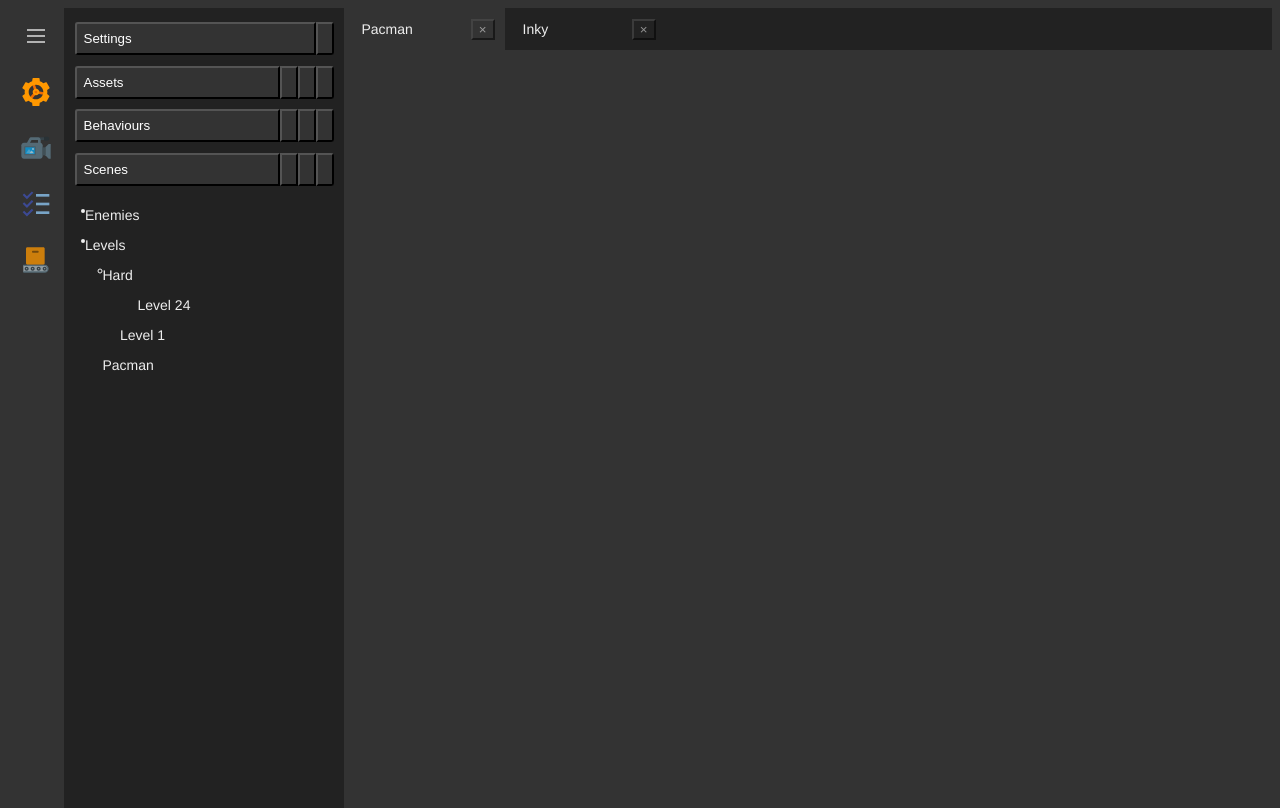
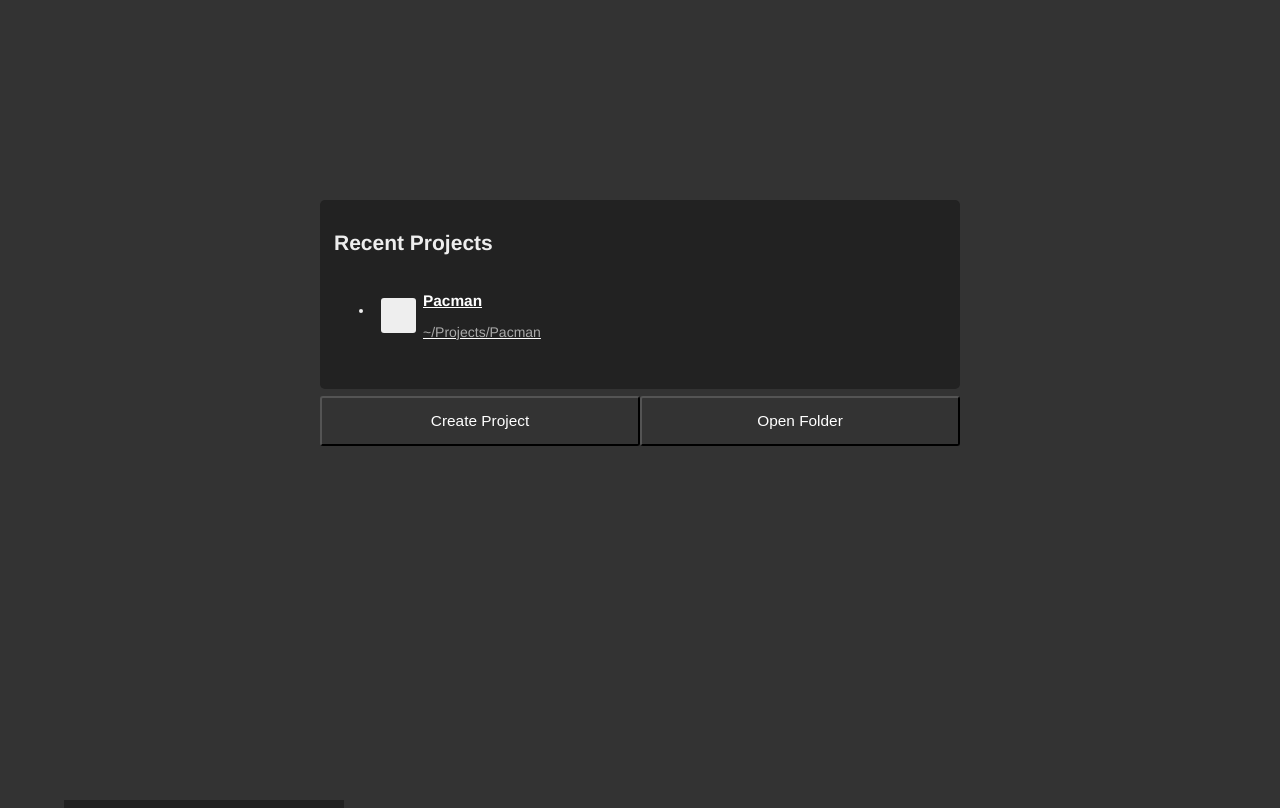
Before and after one commit to binary-koan/lumenite, a Vue app in the folder app/: page / in a window 1280 px wide. Built offline with nearby package versions, Linux system fonts and the light colour scheme; the HTML template or start-up script is replaced by a standard one; what vue-electron would draw is missing.

Commit message:
Add landing page

```diff
--- a/app/src/App.vue
+++ b/app/src/App.vue
@@ -26,10 +26,12 @@
     <sidebar></sidebar>
     <bench-build></bench-build>
     <tabs></tabs>
+    <landing-page></landing-page>
   </main>
 </template>
 
 <script>
+  import LandingPage from './components/landing-page/LandingPage'
   import Sidebar from './components/sidebar/Sidebar'
   import BenchBuild from './components/bench-build/BenchBuild'
   import Tabs from './components/tabs/Tabs'
@@ -37,6 +39,7 @@
 
   export default {
     components: {
+      LandingPage,
       Sidebar,
       BenchBuild,
       Tabs
--- /dev/null
+++ b/app/src/components/landing-page/LandingPage.vue
@@ -0,0 +1,130 @@
+<style scoped>
+  .overlay {
+    display: flex;
+    position: fixed;
+    top: 0;
+    left: 0;
+    bottom: 0;
+    right: 0;
+
+    background-color: #333;
+  }
+
+  .landing-page {
+    flex: 1;
+    display: flex;
+    flex-direction: column;
+    padding: 1rem;
+  }
+
+  @media screen and (min-width: 700px) {
+    .overlay {
+      align-items: center;
+      justify-content: center;
+    }
+
+    .landing-page {
+      flex: 0 0 50vw;
+      height: 50vh;
+    }
+  }
+
+  .recent {
+    padding: 1rem;
+    border-radius: 5px;
+    background: #222;
+  }
+
+  .recent-title {
+    margin-bottom: 1rem;
+    font-size: 1.5rem;
+    font-weight: 600;
+  }
+
+  .recent-list a {
+    display: flex;
+    align-items: center;
+    padding: 0.5rem;
+    border-radius: 3px;
+    color: white;
+    transition: background-color 0.2s;
+  }
+
+  .recent-list a:hover {
+    background-color: #333;
+  }
+
+  .recent-list .project-icon {
+    display: flex;
+    align-items: center;
+    justify-content: center;
+    width: 2.5rem;
+    height: 2.5rem;
+    margin-right: 0.5rem;
+
+    border-radius: 3px;
+    font-size: 1.5rem;
+    background: #eee;
+    color: #666;
+  }
+
+  .recent-list .title {
+    margin-bottom: 0.25rem;
+    font-size: 1.1rem;
+  }
+
+  .recent-list .info {
+    color: #aaa;
+  }
+
+  .actions {
+    display: flex;
+    margin-top: 0.5rem;
+  }
+
+  .actions button {
+    flex: 1;
+    padding: 1rem;
+    border-radius: 3px;
+    font-size: 1.1rem;
+    background: transparent;
+    color: white;
+    transition: background-color 0.2s;
+  }
+
+  .actions button:hover {
+    background-color: #444;
+  }
+</style>
+
+<template>
+  <div class="overlay">
+    <div class="landing-page">
+      <div class="recent">
+        <h2 class="recent-title">Recent Projects</h2>
+        <ul class="recent-list">
+          <li>
+            <a href="#">
+              <div class="project-icon"><span class="icon icon-folder"></span></div>
+              <div class="description">
+                <h3 class="title">Pacman</h3>
+                <p class="info">~/Projects/Pacman</p>
+              </div>
+            </a>
+          </li>
+        </ul>
+      </div>
+
+      <div class="actions">
+        <button><span class="icon icon-plus"></span> Create Project</button>
+        <button><span class="icon icon-opened-folder"></span> Open Folder</button>
+      </div>
+    </div>
+  </div>
+</template>
+
+<script>
+  export default {
+    name: 'landing-page'
+  }
+</script>
```
